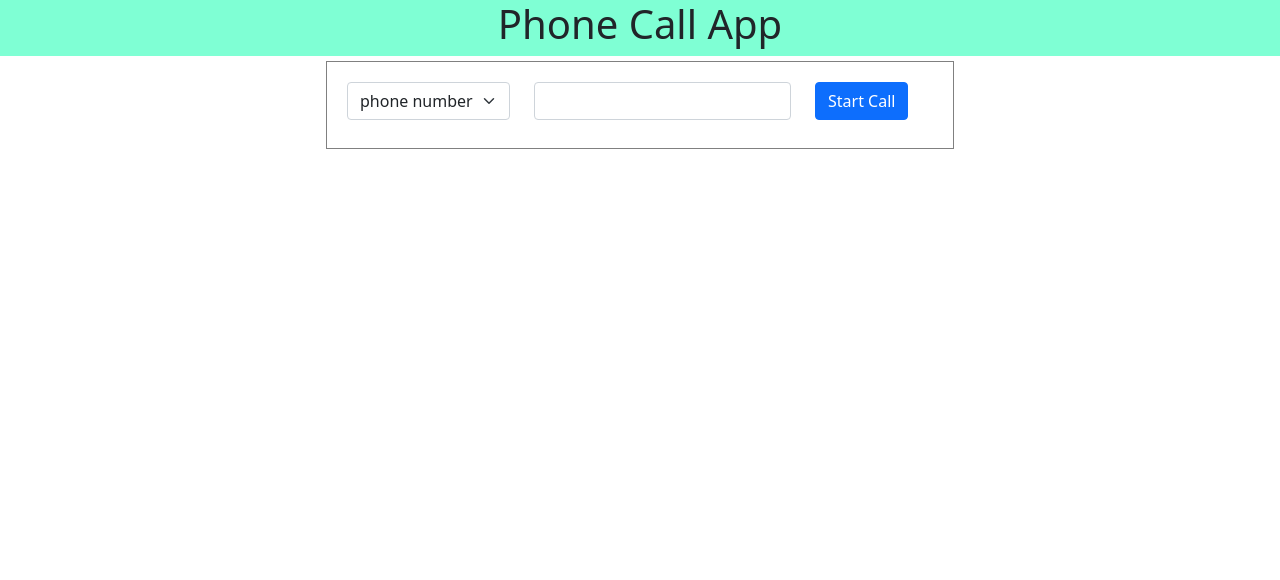
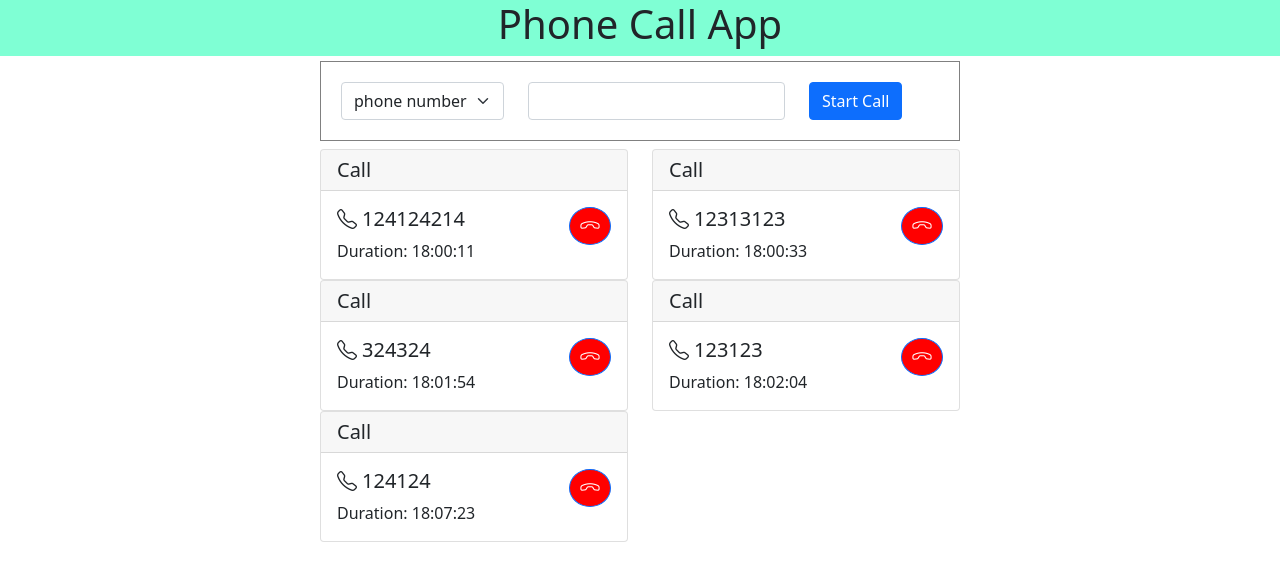
Before and after one commit to TiagoMMMendes/phoneCallApp, a React (Create React App) app: page / in a window 1280 px wide. Shown: the top 580 px of the page. Built offline with nearby package versions, Linux system fonts and the light colour scheme; data requests are answered from the project's data file.

Commit message:
implementing RINGing to Active

```diff
--- a/data/db.json
+++ b/data/db.json
@@ -1,27 +1,39 @@
 {
   "calls": [
     {
-      "callerId": "351123123",
+      "callerId": "124124",
       "callerIdType": "phoneNumber",
+      "timeStamp": 1638048803039,
+      "state": "ACTIVE",
       "id": 1
     },
     {
-      "callerId": "351962562196",
+      "callerId": "123123",
       "callerIdType": "phoneNumber",
-      "timeStamp": "1638026737035",
+      "timeStamp": 1638049122437,
+      "state": "ACTIVE",
       "id": 2
     },
     {
-      "callerId": "351962562196",
-      "callerIdType": "phoneNumber",
-      "timeStamp": 1638026754992,
+      "callerId": "324324",
+      "callerIdType": "personName",
+      "timeStamp": 1638049132286,
+      "state": "ACTIVE",
       "id": 3
     },
     {
-      "callerId": "351123412",
+      "callerId": "12313123",
       "callerIdType": "phoneNumber",
-      "timeStamp": 1638027389646,
+      "timeStamp": 1638049213534,
+      "state": "ACTIVE",
       "id": 4
+    },
+    {
+      "callerId": "124124214",
+      "callerIdType": "phoneNumber",
+      "timeStamp": 1638049235643,
+      "state": "ACTIVE",
+      "id": 5
     }
   ]
 }
--- a/package.json
+++ b/package.json
@@ -8,6 +8,7 @@
     "@testing-library/user-event": "^12.8.3",
     "axios": "^0.24.0",
     "bootstrap": "^5.1.3",
+    "bootstrap-icons": "^1.7.1",
     "react": "^17.0.2",
     "react-dom": "^17.0.2",
     "react-scripts": "4.0.3",
--- a/src/App.js
+++ b/src/App.js
@@ -1,13 +1,14 @@
 import "./App.css";
 import Navbar from "./components/Navbar";
 import "bootstrap/dist/css/bootstrap.css";
+import "bootstrap-icons/font/bootstrap-icons.css";
 import Calls from "./components/Calls";
 function App() {
   return (
-    <>
+    <div className="container-fluid">
       <Navbar />
       <Calls />
-    </>
+    </div>
   );
 }
 
--- /dev/null
+++ b/src/components/Callcard.css
@@ -0,0 +1,3 @@
+.hang-out-icon::before {
+  transform: rotate(135deg);
+}
--- /dev/null
+++ b/src/components/Callcard.js
@@ -0,0 +1,60 @@
+import React, { useState, useEffect } from "react";
+import "./Callcard.css";
+function Callcard(props) {
+  const call = props.call;
+  const calculateDuration = function () {
+    if (call.state === "RING") return "00:00:00";
+    const milisecondsDiff = new Date().getTime() - call.timeStamp;
+    var date = new Date(0);
+    date.setMilliseconds(milisecondsDiff);
+    return date.toISOString().substr(11, 8) || "";
+  };
+
+  const [duration, setDuration] = useState(calculateDuration());
+
+  const setDurationAfter1s = function () {
+    setDuration(calculateDuration());
+  };
+
+  useEffect(() => {
+    let interval;
+    if (call.state === "ACTIVE")
+      interval = setInterval(() => setDurationAfter1s(), 1000);
+
+    return () => {
+      if (interval) clearInterval(interval);
+    };
+  }, [call]);
+  return (
+    <div className="col-md-6">
+      <div className="card">
+        <h5 className="card-header">Call</h5>
+        <div className="card-body">
+          <h5 className="card-title" style={{ display: "inline-block" }}>
+            <i className="bi bi-telephone" style={{ paddingRight: "5px" }}></i>
+            {call && call.callerId}
+          </h5>
+          <button
+            className="btn btn-primary red"
+            style={{
+              background: "red",
+              display: "inline-block",
+              borderRadius: "50%",
+              float: "right",
+            }}
+          >
+            <i
+              className="bi bi-telephone hang-out-icon"
+              style={{ background: "red", transform: "rotate(45deg)" }}
+            ></i>
+          </button>
+          <p className="card-text">
+            {call.state === "RING" ? "Ringing..." : `Duration: ${duration}`}
+          </p>
+        </div>
+      </div>
+    </div>
+  );
+}
+
+export default Callcard;
--- a/src/components/Calls.js
+++ b/src/components/Calls.js
@@ -1,24 +1,66 @@
-import React from "react";
+import React, { useEffect, useState } from "react";
 import "./Calls.css";
 import CreateCall from "./CreateCall";
 import axios from "axios";
+import Callcard from "./Callcard";
 
 function Calls() {
+  const [calls, setCalls] = useState([]);
+  const url = "http://localhost:8000/calls";
+
+  function randomIntFromInterval(min, max) {
+    // min and max included
+    return Math.floor(Math.random() * (max - min + 1) + min);
+  }
+
+  useEffect(() => {
+    getCalls();
+  }, []);
+
+  function getCalls() {
+    axios
+      .get(url + "?_sort=timeStamp&_order=desc")
+      .then((response) => {
+        setCalls(response.data);
+      })
+      .catch((error) => console.log(error));
+  }
+
+  function activateCall(call) {
+    axios
+      .put(url + `/${call.id}`, {
+        ...call,
+        state: "ACTIVE",
+        timeStamp: new Date().getTime(),
+      })
+      .then((response) => {
+        getCalls();
+      })
+      .catch((error) => console.log(error));
+  }
   function startCall(call) {
     axios
-      .post("http://localhost:8000/calls", call)
+      .post(url, call)
       .then(function (response) {
-        console.log(response);
+        console.log(response.data);
+        getCalls();
+        setTimeout(
+          () => activateCall(response.data),
+          randomIntFromInterval(1000, 10000)
+        );
       })
-      .catch(function (error) {
-        console.log(error);
-      });
+      .catch((error) => console.log(error));
   }
   return (
     <>
       <div className="row">
-        <div className="col-12 col-md-6 offset-md-3">
+        <div className="col-12 col-md-10 col-lg-8 col-xl-6 offset-md-1 offset-lg-2 offset-xl-3 p-md-0">
           <CreateCall startCall={startCall} />
+          <div className="row p-md-0 pt-md-2">
+            {calls.map((call) => (
+              <Callcard call={call} key={call.id} />
+            ))}
+          </div>
         </div>
       </div>
     </>
--- a/src/components/CreateCall.js
+++ b/src/components/CreateCall.js
@@ -7,6 +7,7 @@ function CreateCall(props) {
 
   function onSubmit(event) {
     event.preventDefault();
+    setCallerId("");
     props.startCall({
       callerId: callerId,
       callerIdType: callerIdType,
@@ -42,6 +43,7 @@ function CreateCall(props) {
             type="text"
             className="form-control"
             id="callerId"
+            value={callerId}
             required
             onChange={(event) => callerIdChange(event)}
           />
@@ -52,8 +54,6 @@ function CreateCall(props) {
           </button>
         </div>
       </form>
-
-      <h3>{callerId}</h3>
     </div>
   );
 }
--- a/src/components/Navbar.css
+++ b/src/components/Navbar.css
@@ -1,3 +1,6 @@
 .navbar-container {
   background-color: aquamarine;
+  position: sticky;
+  top: 0;
+  z-index: 1000;
 }
```
Also changed, not shown: 1 other file (tests, documents, lock files or other folders).
